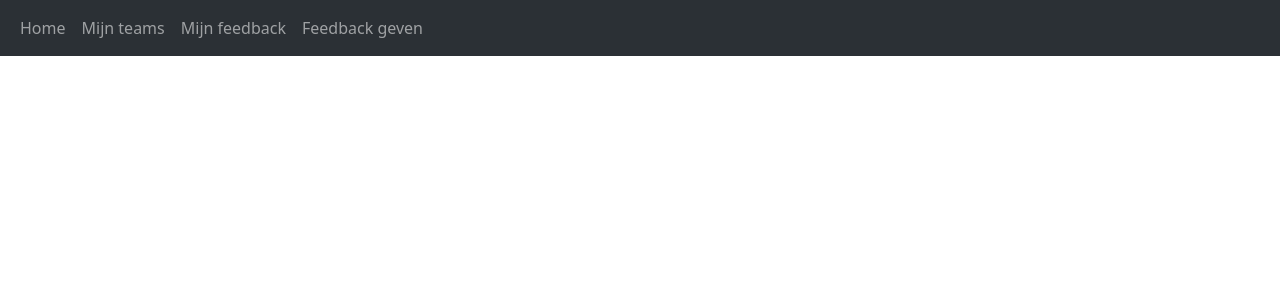
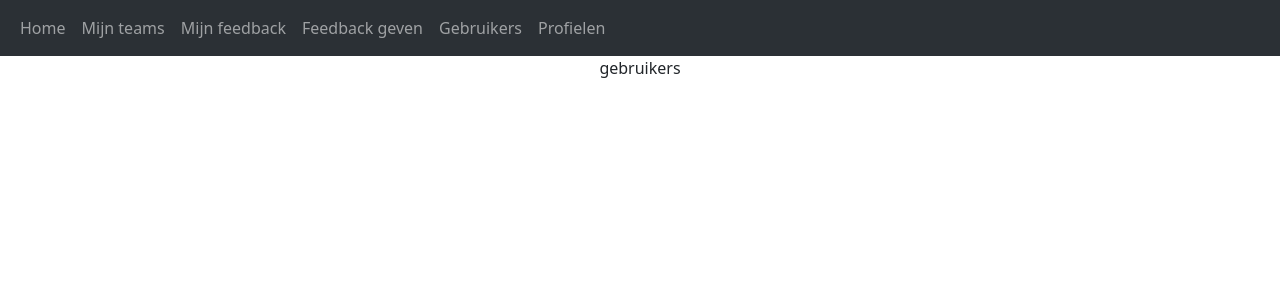
Before and after one commit to rensvdv/axi-frontend, a React (Create React App) app: page /gebruikers in a window 1280 px wide. Shown: the top 300 px of the page. Built offline with nearby package versions, Linux system fonts and the light colour scheme.

Commit message:
Gebruikers en profielen classes aangemaakt

```diff
--- a/src/App.js
+++ b/src/App.js
@@ -4,6 +4,8 @@ import NavBar from "./Components/NavBar";
 import MijnFeedback from "./Pages/MijnFeedback";
 import FeedbackGeven from "./Pages/FeedbackGeven";
 import MijnTeams from "./Pages/MijnTeams";
+import Gebruikers from "./Pages/Gebruikers";
+import Profielen from "./Pages/Profielen";
 
 function App() {
   return (
@@ -13,6 +15,8 @@ function App() {
             <Route path="/feedback" element={<MijnFeedback />} />
             <Route path="/teams" element={<MijnTeams />} />
             <Route path="/feedbackgeven" element={<FeedbackGeven />} />
+            <Route path="/gebruikers" element={<Gebruikers />} />
+            <Route path="/profielen" element={<Profielen />} />
         </Routes>
     </div>
   );
--- a/src/Components/NavBar.js
+++ b/src/Components/NavBar.js
@@ -28,6 +28,16 @@ export default function NavBar() {
                   Feedback geven
                 </Link>
               </li>
+              <li className="nav-item">
+                <Link to={"/gebruikers"} className={"nav-link"}>
+                  Gebruikers
+                </Link>
+              </li>
+              <li className="nav-item">
+                <Link to={"/profielen"} className={"nav-link"}>
+                  Profielen
+                </Link>
+              </li>
             </ul>
             <ul className="navbar-nav ms-auto">
               <li classname="nav-item">
--- /dev/null
+++ b/src/Pages/Gebruikers.js
@@ -0,0 +1,9 @@
+import react from 'react';
+
+export default function Gebruikers() {
+    return (
+        <div>
+            gebruikers
+        </div>
+    )
+}
--- /dev/null
+++ b/src/Pages/Profielen.js
@@ -0,0 +1,9 @@
+import react from 'react';
+
+export default function Profielen() {
+    return (
+        <div>
+            profielen
+        </div>
+    )
+}
```
